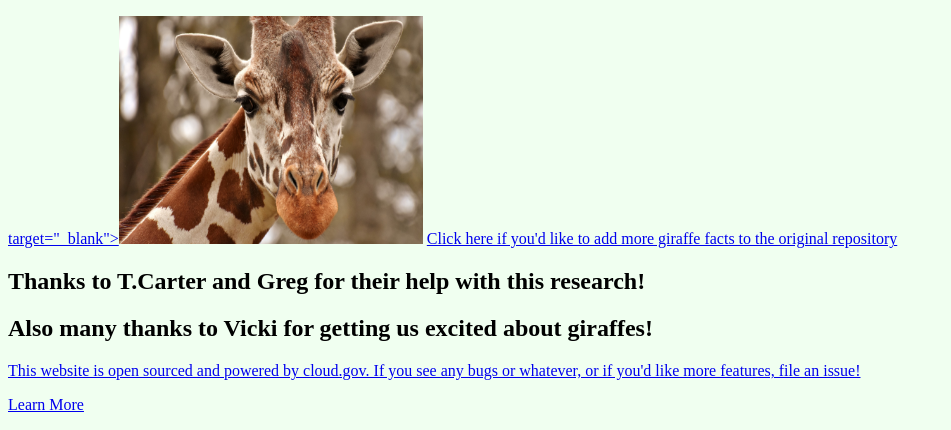
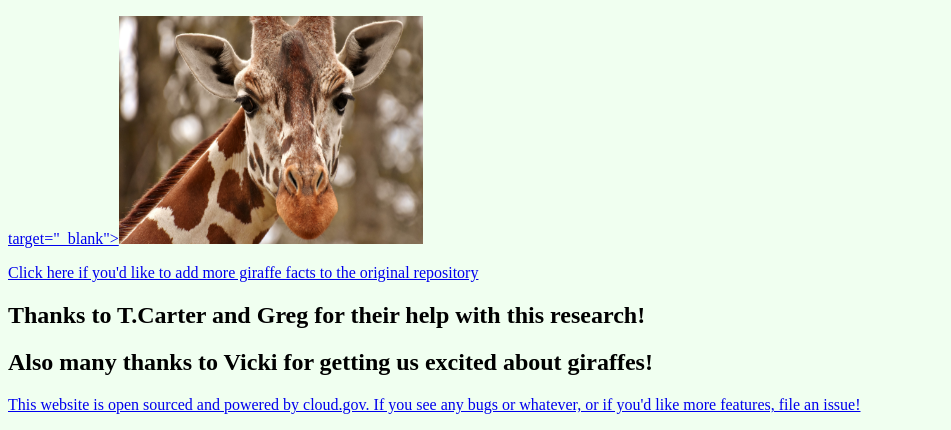
Before and after one commit to randyhart/tech-time, a plain HTML site: page index.html in a window 1280 px wide. Shown: the part 575-1005 px from the top of the page, without its empty margins (0-951 px from the left). Drawn offline with Linux system fonts and the light colour scheme.

Commit message:
Update index.html

```diff
--- a/index.html
+++ b/index.html
@@ -15,10 +15,10 @@
     <h1>Giraffe Facts!</h1>
       <h2>Click on this picture of a giraffe to learn more about giraffes.</h2>
         <a href="FAQs/giraffefacts.html"> target="_blank"><img src="/img/giraffe-3305274_1920.jpg" alt="picture of a giraffe" style="width:304px;height:228px;"/></a>
-        <a href="https://github.com/18F/18f-bot-facts/blob/master/giraffes.json">Click here if you'd like to add more giraffe facts to the original repository</a>
+          <p><a href="https://github.com/18F/18f-bot-facts/blob/master/giraffes.json">Click here if you'd like to add more giraffe facts to the original repository</a></p>
        <h2>Thanks to T.Carter and Greg for their help with this research!</h2>
        <h2>Also many thanks to Vicki for getting us excited about giraffes!</h3>
     <p><a href="https://github.com/randyhart/tech-time">This website is open sourced and powered by cloud.gov. If you see any bugs or whatever, or if you'd like more features, file an issue!</a></p>
- <a href="https://en.wikipedia.org/wiki/Brown_bear" target="_blank">Learn More</a>
+
   </body>
 </html>
```
